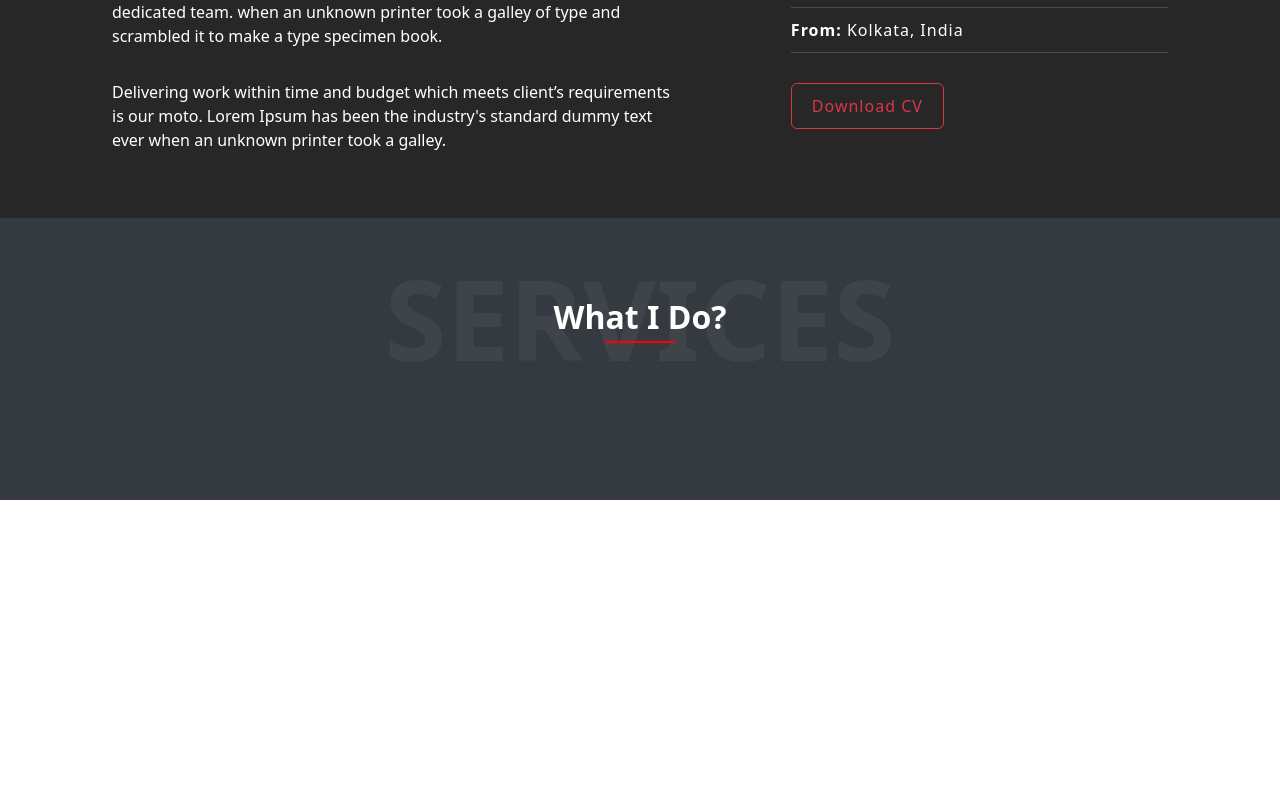
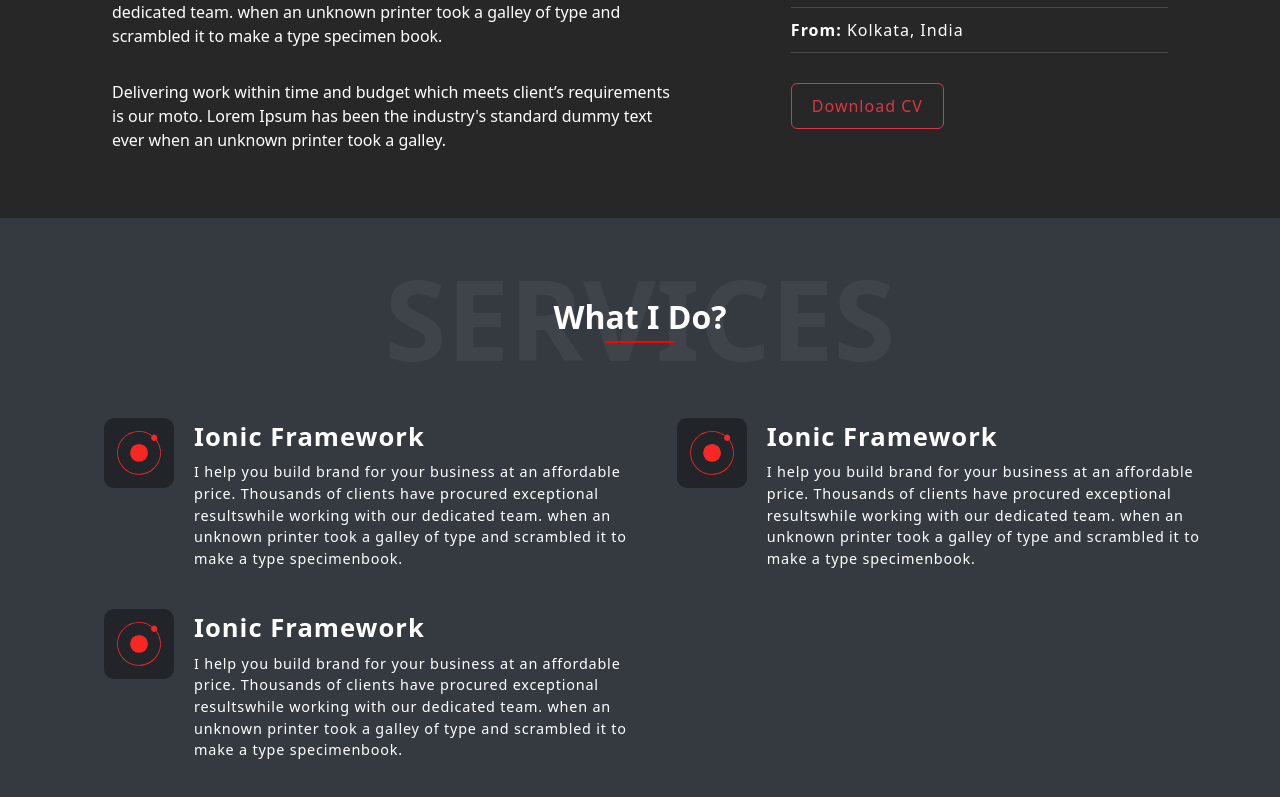
Before and after one commit to pradipExicube/itspradip, a React (Create React App) app: page / in a window 1280 px wide. Shown: the part 1221-2018 px from the top of the page. Before the commit the page ends 1721 px from the top, so only its background shows below. Built offline with nearby package versions, Linux system fonts and the light colour scheme.

Commit message:
services done

```diff
--- a/src/Screens/OurServices/OurService.css
+++ b/src/Screens/OurServices/OurService.css
@@ -7,71 +7,71 @@
 }
 .customFont {
   font-size: 7rem;
-    color:white;
-      padding-top:'6%';
-      text-transform:uppercase;
-      font-weight:600;
-      text-align:center;
-      opacity:0.05;
+  color: white;
+  padding-top: "6%";
+  text-transform: uppercase;
+  font-weight: 600;
+  text-align: center;
+  opacity: 0.05;
 
   @media screen and (max-width: 768px) {
     font-size: 4rem;
   }
 }
-  .service-subDiv{
-      justify-content:center;
-      flex-direction:column;
-      align-items:center;
-      display:flex;
-      height:200px;
+.service-subDiv {
+  justify-content: center;
+  flex-direction: column;
+  align-items: center;
+  display: flex;
+  height: 200px;
 }
-  .service-insideText{
+.service-insideText {
   font-size: 2rem;
-      width:100%;
-      position:absolute;
-      top:0px;
-      height:200px;
-      display:flex;
-      flex-direction:column;
-      justify-content:center;
+  width: 100%;
+  position: absolute;
+  top: 0px;
+  height: 200px;
+  display: flex;
+  flex-direction: column;
+  justify-content: center;
 
   @media screen and (max-width: 768px) {
     font-size: 1rem;
   }
 }
-  .service-knowmore{
-      color:white;
+.service-knowmore {
+  color: white;
   /* text-transform:uppercase; */
-      font-weight:600;
-      text-align:center;
+  font-weight: 600;
+  text-align: center;
 }
-  .service-borderMainDiv{
-      width:100%;
-      display:flex;
-      flex-direction:row;
-      justify-content:center;
+.service-borderMainDiv {
+  width: 100%;
+  display: flex;
+  flex-direction: row;
+  justify-content: center;
 }
-  .borderStyle{
-      height:2px;
-      width:70px;
-      background-color:red;
-      border-radius:10px;
+.borderStyle {
+  height: 2px;
+  width: 70px;
+  background-color: red;
+  border-radius: 10px;
 
   @media screen and (max-width: 768px) {
-          width:30px;
+    width: 30px;
   }
 }
 
-
 /* == Other design ==== */
-  .service-descriptionDiv{
+.service-descriptionDiv {
   display: flex;
-      flex-direction: row;
-      flex:1;
-      justify-content: space-around;
-      padding-left: 7rem;
-      padding-right: 7rem;
-      padding-top: 2rem;
+  color: white;
+  /* flex-direction: row;
+      flex:1; */
+  justify-content: center;
+  /* padding-left: 7rem;
+      padding-right: 7rem; */
+  /* padding-top: 2rem;
       color: white;
 
       @media screen and (max-width: 768px) {
@@ -79,20 +79,115 @@
           text-align: center;
           padding-left: 2rem;
           padding-right: 4rem;
+      } */
+  @media screen and (max-width: 768px) {
+    flex-direction: column;
+    text-align: center;
+    /* padding-left: 2rem;
+        padding-right: 4rem; */
   }
 }
-  .service-row-one{
+
+.repeat-mainDiv {
+  flex-direction: row;
+  display: flex;
+  flex-wrap: wrap;
+  padding-left: 20;
+  justify-content: flex-start;
+  margin-left: 4rem;
+  margin-right: 2rem;
+  /* @media screen and (max-width: 768px) {
+    flex-direction: column;
+    margin-left: 1rem;
+    width: 100%;
+  } */
+}
+.repeat-container {
+  display: flex;
+  flex-direction: row;
+  margin-bottom: 40px;
+  width: 45%;
+  justify-content: flex-start;
+  margin-left: 40px;
+}
+
+.repeat-imgContainer{
+	height: 70px;
+	background-color: #212529;
+	align-items: "center";
 	display: flex;
 	flex-direction: column;
-      flex:1.5;
+	justify-content: center;
+	border-radius: 10px;
 }
-  .row-one-heading{
-      font-size: 2rem;;
+.repeat-img{
+	height: 50px;
+	padding-left:10px;
+	padding-right:10px;
+	filter: brightness(0)saturate(100%) invert(29%) sepia(77%) saturate(4486%) hue-rotate(346deg) brightness(95%) contrast(105%);
+}
+
+.repeat-desc-div{
+	padding-left: 20px;
+}
+
+.desc-title{
+	font-size: 1.6rem;
+	padding-bottom: 5px;
+	font-weight: 600;
+	letter-spacing: 1px;
+}
+
+.desc-content{
+	font-size: 0.9rem;
+	letter-spacing: 0.8px;
+}
+
+
+
+
+@media screen and (max-width: 768px) {
+	.repeat-mainDiv{
+    flex-direction: column;
+    margin-left: 1rem;
+    width: 100%;
+	}
+  .repeat-container {
+    width: 76%;
+    text-align: left;
+  }
+}
+
+
+@media screen and (max-width: 1024px) {
+  .repeat-container {
+    width: 76%;
+    text-align: left;
+  }
+}
+
+
+
+/* @media screen and (min-width: 480px) {
+		.repeat-container{
+			width: 76%;
+			text-align: left;
+		}
+	} */
+
+.service-row-one {
+  display: flex;
+  flex-direction: row;
+  flex-wrap: wrap;
+  justify-content: space-around;
+}
+.row-one-heading {
+  font-size: 2rem;
   @media screen and (max-width: 768px) {
     text-align: center;
   }
 }
-  .row-one-desc1{
+.row-one-desc1 {
   padding-top: 1rem;
   padding-bottom: 1rem;
   @media screen and (max-width: 768px) {
@@ -100,18 +195,16 @@
   }
 }
 
-  .service-row-two{
+.service-row-two {
   display: flex;
   flex-direction: column;
-      flex:1;
+  flex: 1;
   justify-content: center;
-
-
 }
-  .row-two-mainDiv{
-      letter-spacing:1px;
+.row-two-mainDiv {
+  letter-spacing: 1px;
 }
-  .row-two-item1{
+.row-two-item1 {
   display: flex;
   flex-direction: row;
   padding-bottom: 10px;
@@ -121,7 +214,7 @@
     margin-top: 1.5rem;
   }
 }
-  .row-two-item2{
+.row-two-item2 {
   display: flex;
   flex-direction: row;
   /* padding-top: 0.8rem; */
@@ -133,7 +226,7 @@
     /* justify-content: center; */
   }
 }
-  .row-two-item3{
+.row-two-item3 {
   display: flex;
   flex-direction: row;
   /* padding-bottom: 0.8rem; */
@@ -146,15 +239,15 @@
 }
 
 /* == Download CV Buttons ===== */
-  .downloadCV{
-      padding-left:20px;
+.downloadCV {
+  padding-left: 20px;
   padding-right: 20px;
   padding-top: 10px;
   padding-bottom: 10px;
   letter-spacing: 1px;
   margin-top: 30px;
-      letter-spacing:1px;
-      &:hover{
+  letter-spacing: 1px;
+  &:hover {
     font-weight: bold;
   }
 
--- a/src/Screens/OurServices/OurService.js
+++ b/src/Screens/OurServices/OurService.js
@@ -2,10 +2,33 @@
 import { useNavigate } from "react-router-dom";
 import { Button } from "react-bootstrap";
 import "./OurService.css";
+
+import ionicLogo from "../../images/image/ionic.svg";
+
 function OurserviceScreen(props) {
   const navigate = useNavigate();
-  const cvURL = "https://drive.google.com/file/d/1NZY5ywhj6T06tjJ3BJoGG8hypX4afsj2/view?usp=sharing";
-
+  const cvURL =
+    "https://drive.google.com/file/d/1NZY5ywhj6T06tjJ3BJoGG8hypX4afsj2/view?usp=sharing";
+  const services = [
+    {
+      s_name: "Ionic Framework",
+      s_description:
+        "I help you build brand for your business at an affordable price. Thousands of clients have procured exceptional resultswhile working with our dedicated team. when an unknown printer took a galley of type and scrambled it to make a type specimenbook.",
+      s_imgUrl: ionicLogo,
+    },
+    {
+      s_name: "Ionic Framework",
+      s_description:
+        "I help you build brand for your business at an affordable price. Thousands of clients have procured exceptional resultswhile working with our dedicated team. when an unknown printer took a galley of type and scrambled it to make a type specimenbook.",
+      s_imgUrl: ionicLogo,
+    },
+    {
+      s_name: "Ionic Framework",
+      s_description:
+        "I help you build brand for your business at an affordable price. Thousands of clients have procured exceptional resultswhile working with our dedicated team. when an unknown printer took a galley of type and scrambled it to make a type specimenbook.",
+      s_imgUrl: ionicLogo,
+    },
+  ];
 
   return (
     <>
@@ -21,50 +44,30 @@
           </div>
         </div>
 
-        <div className="service-descriptionDiv">
-          <div className="service-row-one">
-            {/* <div className="row-one-heading">I'm <strong style={{color:'red'}}>Pradip Mondal,</strong> a App Developer</div>
-            <div className="row-one-desc1">
-              I help you build brand for your business at an affordable price.
-              Thousands of clients have procured exceptional results while
-              working with our dedicated team. when an unknown printer took a
-              galley of type and scrambled it to make a type specimen book.
-            </div>
 
-            <div className="row-one-desc1">
-              Delivering work within time and budget which meets client’s
-              requirements is our moto. Lorem Ipsum has been the industry's
-              standard dummy text ever when an unknown printer took a galley.
-            </div> */}
-          </div>
+				<div className="service-descriptionDiv">
+				<div className="repeat-mainDiv">
+				{services.map((item, index) => {
+              return <div className="repeat-container">
+                <div className="repeat-imgContainer">
+                  <img
+                    src={item?.s_imgUrl}
+                    alt="ionicicon"
+										className="repeat-img"
+                  />
+                </div>
 
-          <div style={{flex:0.1}}></div>
+                <div className="repeat-desc-div">
+                  <div className="desc-title">{item?.s_name}</div>
+                  <div className="desc-content">{item?.s_description}</div>
+                </div>
+              </div>;
+            })}
+				</div>
+				</div>
 
-          <div className="service-row-two">
-            {/* <div className="row-two-mainDiv">
-                <div className="row-two-item1"><strong>Name: </strong><div>&nbsp;Pradip Mondal</div></div>
-                <div className="row-two-item2"><strong>Email: </strong>
-                  <div onClick={()=>{
-                      window.location.href = 'mailto:pradipm.info@gmail.com';
-                    }}>
-                    &nbsp;pradipm.info@gmail.com
-                  </div>
-                </div>
-                <div className="row-two-item3"><strong>From: </strong><div>&nbsp;Kolkata, India</div></div>
 
-                <div>
-                <Button
-                  onClick={()=>{window.open(cvURL)}}
-                  variant="outline-danger"
-                  className="downloadCV"
-                >
-                  Download CV
-                </Button>{" "}
-                </div>
-            </div> */}
-          </div>
 
-        </div>
       </div>
     </>
   );
```
Also changed, not shown: src/images/image/ionic.svg (added). Lines whose indentation alone changed are shown as unchanged.
